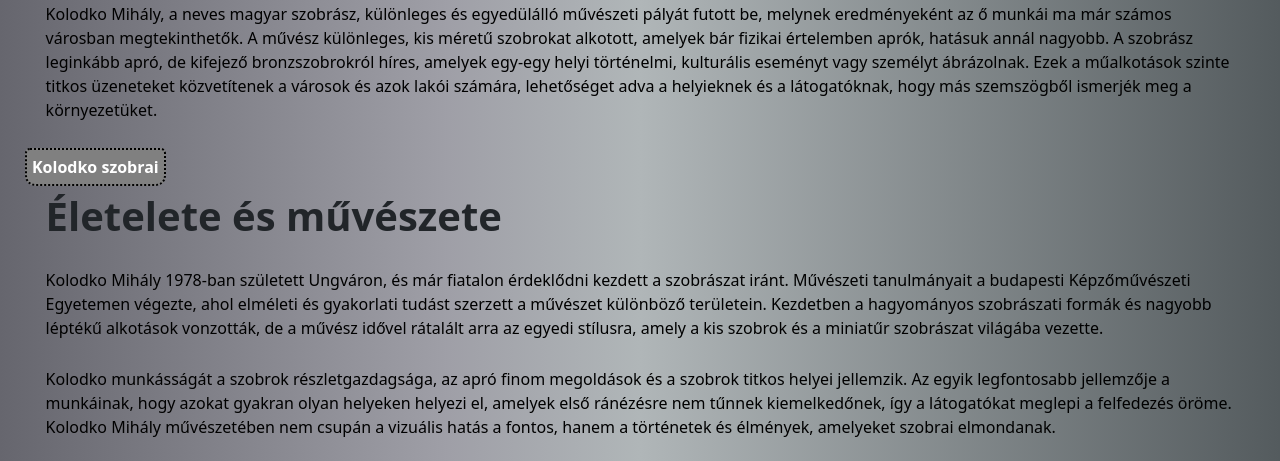
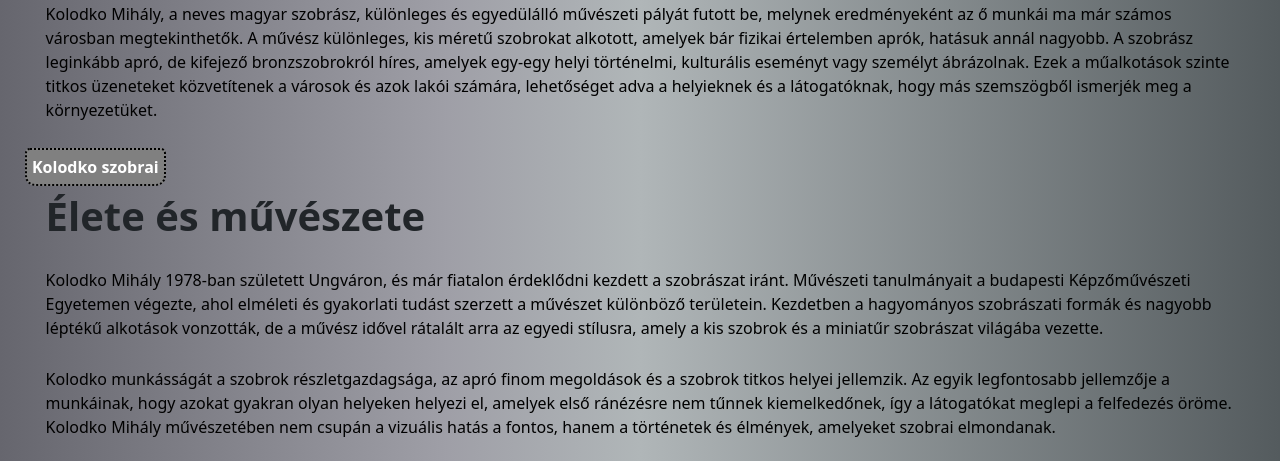
Before and after one commit to hanakdavid/Kolodko-Weboldal, a plain HTML site: page index.html in a window 1280 px wide. Shown: the part 636-1097 px from the top of the page. Drawn offline with Linux system fonts and the light colour scheme.

Commit message:
Update index.html

```diff
--- a/index.html
+++ b/index.html
@@ -84,7 +84,7 @@
     Kolodko Mihály, a neves magyar szobrász, különleges és egyedülálló művészeti pályát futott be, melynek eredményeként az ő munkái ma már számos városban megtekinthetők. A művész különleges, kis méretű szobrokat alkotott, amelyek bár fizikai értelemben aprók, hatásuk annál nagyobb. A szobrász leginkább apró, de kifejező bronzszobrokról híres, amelyek egy-egy helyi történelmi, kulturális eseményt vagy személyt ábrázolnak. Ezek a műalkotások szinte titkos üzeneteket közvetítenek a városok és azok lakói számára, lehetőséget adva a helyieknek és a látogatóknak, hogy más szemszögből ismerjék meg a környezetüket.</p>
     <a class="b1" href="szobrok.html">Kolodko szobrai</a>
 
-<h1 class="kezdolapcim">Életelete és művészete</h1>
+<h1 class="kezdolapcim">Élete és művészete</h1>
 <p class="kezdolapszoveg">
     Kolodko Mihály 1978-ban született Ungváron, és már fiatalon érdeklődni kezdett a szobrászat iránt. Művészeti tanulmányait a budapesti Képzőművészeti Egyetemen végezte, ahol elméleti és gyakorlati tudást szerzett a művészet különböző területein. Kezdetben a hagyományos szobrászati formák és nagyobb léptékű alkotások vonzották, de a művész idővel rátalált arra az egyedi stílusra, amely a kis szobrok és a miniatűr szobrászat világába vezette.</p>
 <p class="kezdolapszoveg">
```
